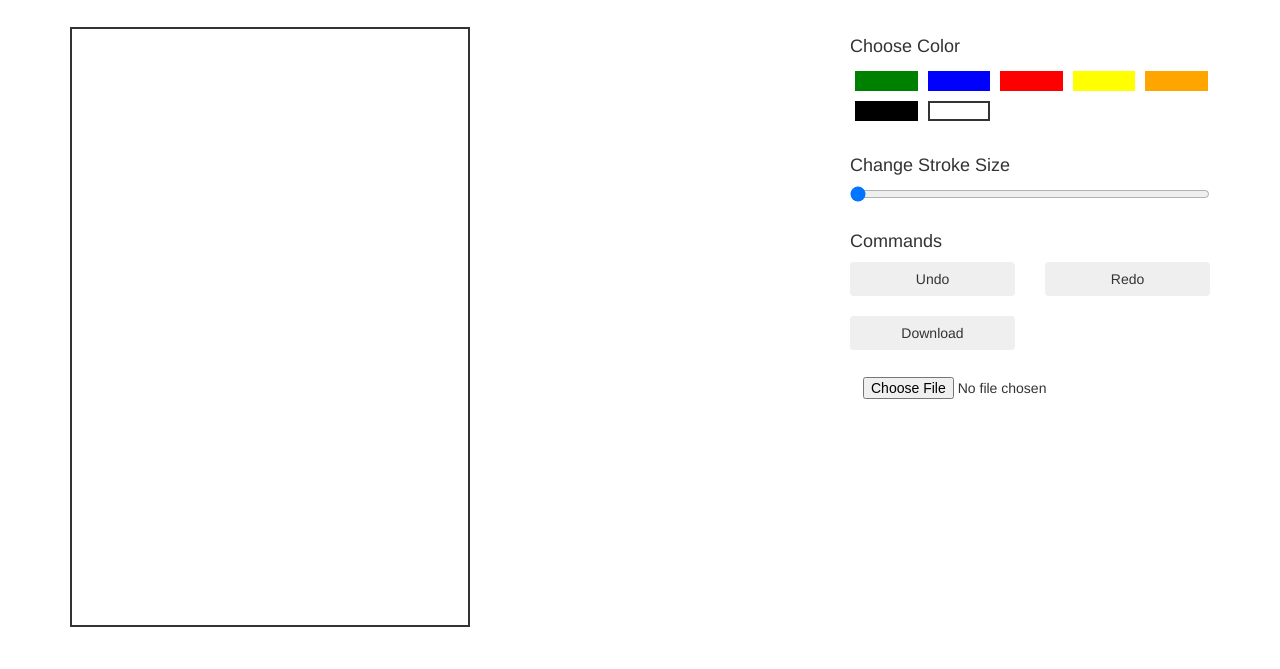
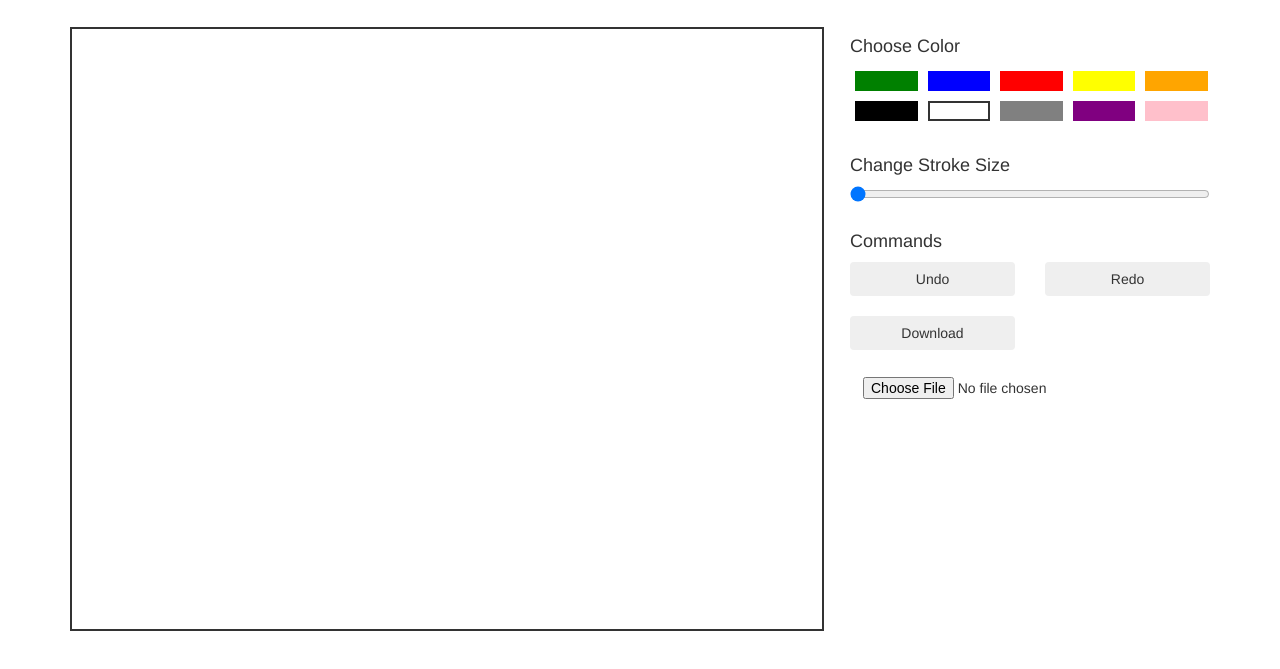
Before and after one commit to ErsinSezgin/paint_web_app, a plain HTML site: page index.html in a window 1280 px wide. Shown: the part 63-732 px from the top of the page. Drawn offline with nearby package versions, Linux system fonts and the light colour scheme.

Commit message:
canvas resize bug fixed. new colors added.

```diff
--- a/drawing_helper.js
+++ b/drawing_helper.js
@@ -12,13 +12,19 @@ var canvas,
 	redoList = [],
 	undoList = [];
 
+var resizeCanvas = function() {
+	canvas = document.getElementById("canvas");
+
+    canvas.width  = canvas.parentElement.offsetWidth - 30;
+    canvasWidth = canvas.width;
+}
+
 var init = function() {
 	var imageLoader = document.getElementById('imagePicker');
 
 	imageLoader.addEventListener('change', importImage, false);
 	canvas = document.getElementById('canvas');
 	context = canvas.getContext("2d");
-	// context.scale(0.5, 0.5);
 	canvasWidth = canvas.width;
 	canvasHeight = canvas.height;
 
@@ -53,6 +59,8 @@ var init = function() {
 		},
 		false
 		);
+
+	resizeCanvas();
 }
 
 var color = function(obj) {
@@ -73,8 +81,6 @@ var draw = function() {
 	context.lineWidth = strokeWidth;
 	context.stroke();
 	context.closePath();
-
-	console.log("X: " + currentX + " Y: " + currentY);
 }
 
 var undo = function() {
--- a/index.html
+++ b/index.html
@@ -30,7 +30,7 @@
     </style>
   </head>
 
-  <body onload="init()">
+  <body onload="init()" onresize="resizeCanvas()">
     <div class="container" style="margin-top: 0px;">
         <div class="row">
             <div class="col-xs-12">
@@ -42,7 +42,7 @@
                 <canvas id="canvas"
                         width="400"
                         height="600"
-                        style="width: 400px; height: 600px; border:2px solid;"></canvas>
+                        style="border:2px solid;"></canvas>
             </div>
             <div class="col-lg-4 col-md-4 col-sm-12 col-xs-12">
                 <div class="row">
@@ -84,6 +84,18 @@
                     <div class="col-xs-2 color-button"
                          style="background: white; border: 2px solid;"
                          id="white"
+                         onclick="color(this)"></div>
+                    <div class="col-xs-2 color-button"
+                         style="background: gray;"
+                         id="gray"
+                         onclick="color(this)"></div>
+                    <div class="col-xs-2 color-button"
+                         style="background: purple;"
+                         id="purple"
+                         onclick="color(this)"></div>
+                    <div class="col-xs-2 color-button"
+                         style="background: pink;"
+                         id="pink"
                          onclick="color(this)"></div>
                 </div>
                 <div class="row" style="margin-top: 20px;">
```
